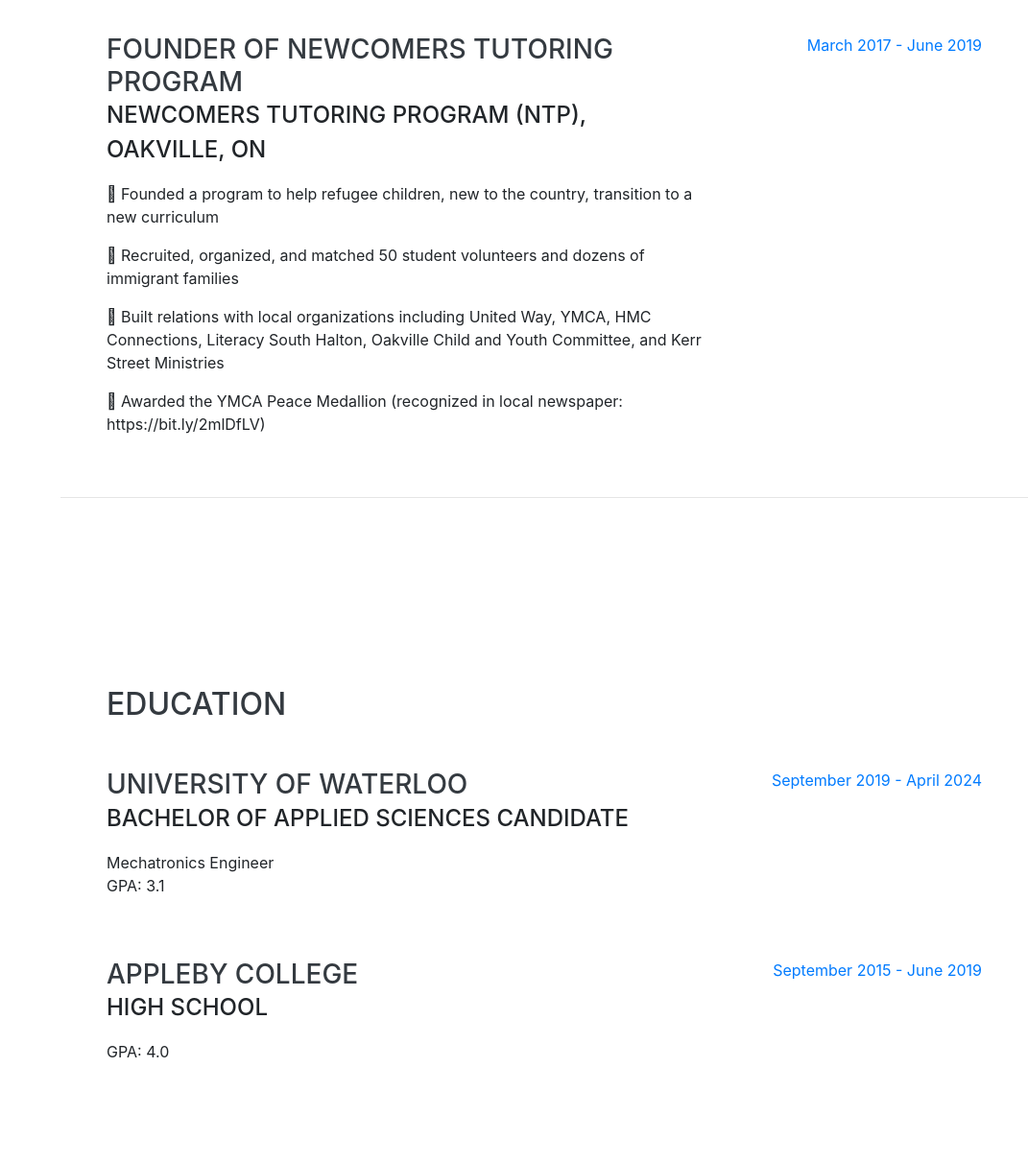
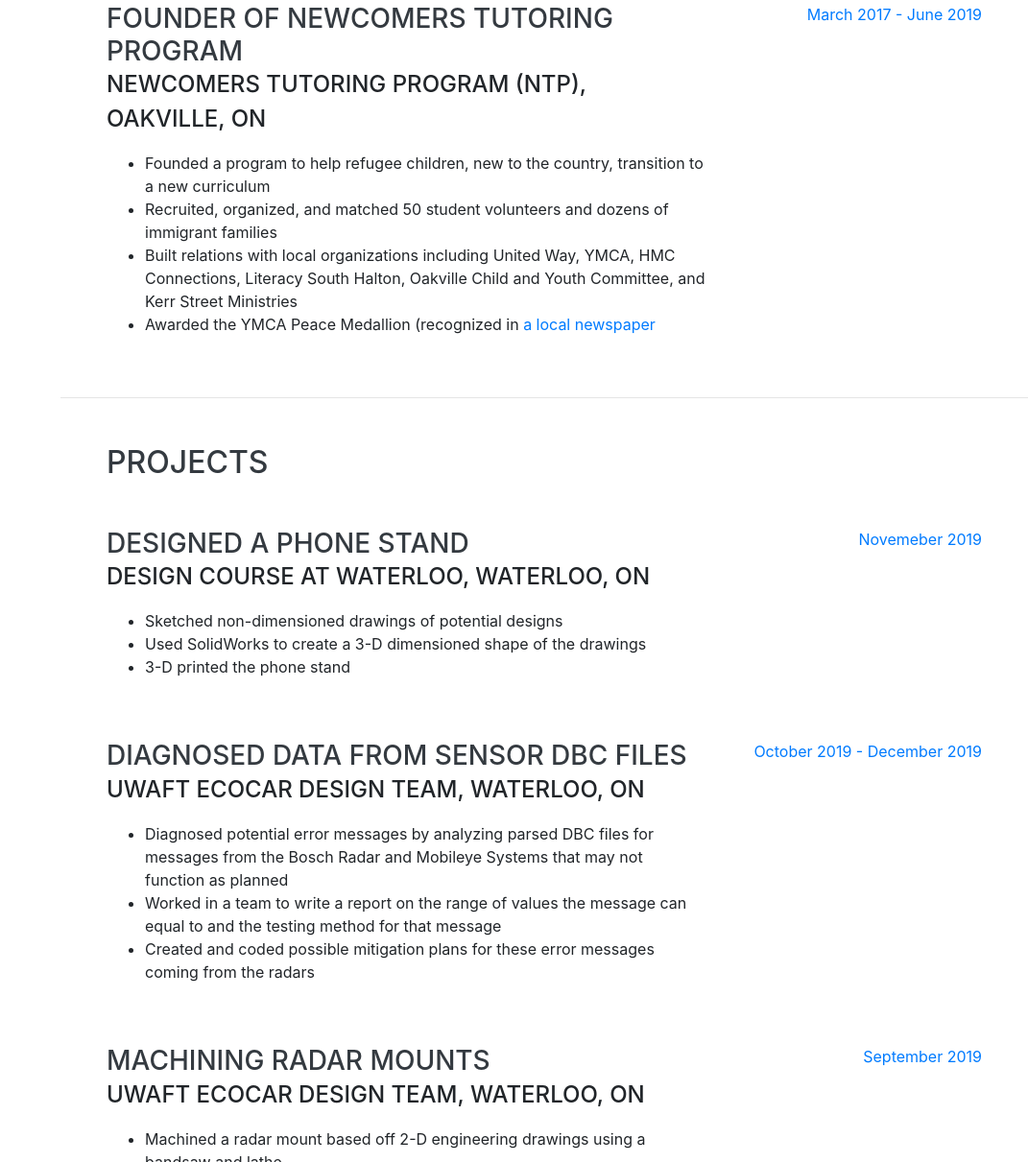
Before and after one commit to zaydalameddine/resume, a website with bundled scripts: page index.html in a window 1280 px wide. Shown: the part 1589-2800 px from the top of the page at 96% size, without its empty margins (209-1280 px from the left). Built offline with nearby package versions, Linux system fonts and the light colour scheme; a web font is replaced by a local one.

Commit message:
Adding Projects

```diff
--- a/index.html
+++ b/index.html
@@ -44,6 +44,9 @@
           <a class="nav-link js-scroll-trigger" href="#experience">Experience</a>
         </li>
         <li class="nav-item">
+          <a class="nav-link js-scroll-trigger" href="#experience">Projects</a>
+        </li>
+        <li class="nav-item">
           <a class="nav-link js-scroll-trigger" href="#education">Education</a>
         </li>
         <li class="nav-item">
@@ -67,7 +70,7 @@
           <span class="text-primary">Alameddine</span>
         </h1>
         <div class="subheading mb-5">2089 Grand Blvd · Oakville, ON · (905) 467-4443
-          <a href="mailto:name@email.com">zayd.alameddine@gmail.com</a>
+          <a href="mailto:name@email.com">zalameddine@edu.uwaterloo.ca</a>
         </div>
         <p class="lead mb-5">Resourceful self-starter with a versatile skill set and experience in programming, mechanical design and machining. Proven ability to organize and manage multiple priorities and achieve quantifiable results through collaboration and teamwork. Strong research and writing skills.</p>
         <div class="social-icons">
@@ -112,9 +115,11 @@
           <div class="resume-content">
             <h3 class="mb-0">Intern - Engineering Division</h3>
             <div class="subheading mb-3">Voestalpine Rotec Summo Corp, Burlington, ON</div>
-            <p>	Quickly adapted to the company environment by understanding protocols</p>
-              <p>	Acquired and applied knowledge of SolidWorks to understand drawings and CAD models that were used to assist local tool makers to assemble the new pretensioner line</p>
-                <p>	Developed relations with local tooling companies to ensure the timely production of parts </p>
+            <ul>
+              <li>Quickly adapted to the company environment by understanding protocols</li>
+                <li>Acquired and applied knowledge of SolidWorks to understand drawings and CAD models that were used to assist local tool makers to assemble the new pretensioner line</li>
+                  <li>Developed relations with local tooling companies to ensure the timely production of parts </li>
+            </ul>
 
           </div>
           <div class="resume-date text-md-right">
@@ -122,20 +127,101 @@
           </div>
         </div>
 
-
-
         <div class="resume-item d-flex flex-column flex-md-row justify-content-between">
           <div class="resume-content">
             <h3 class="mb-0">Founder of Newcomers Tutoring Program</h3>
             <div class="subheading mb-3">Newcomers Tutoring Program (NTP), Oakville, ON</div>
-            <p>	Founded a program to help refugee children, new to the country, transition to a new curriculum</p>
-              <p>	Recruited, organized, and matched 50 student volunteers and dozens of immigrant families</p>
-                <p>	Built relations with local organizations including United Way, YMCA, HMC Connections, Literacy South Halton, Oakville Child and Youth Committee, and Kerr Street Ministries</p>
-                  <p>	Awarded the YMCA Peace Medallion (recognized in local newspaper: https://bit.ly/2mlDfLV)</p>
+            <ul>
+            <li>Founded a program to help refugee children, new to the country, transition to a new curriculum</li>
+              <li>Recruited, organized, and matched 50 student volunteers and dozens of immigrant families</li>
+                <li>Built relations with local organizations including United Way, YMCA, HMC Connections, Literacy South Halton, Oakville Child and Youth Committee, and Kerr Street Ministries</li>
+                  <li>Awarded the YMCA Peace Medallion (recognized in <a href = "//bit.ly/2mlDfLV">a local newspaper</a></li>
+            </ul>
 
           </div>
           <div class="resume-date text-md-right">
             <span class="text-primary">March 2017 - June 2019</span>
+          </div>
+        </div>
+
+      </div>
+
+    </section>
+
+    <hr class="m-0">
+
+    <section class="resume-section p-3 p-lg-5 d-flex justify-content-center" id="projects">
+      <div class="w-100">
+        <h2 class="mb-5">Projects</h2>
+
+        <div class="resume-item d-flex flex-column flex-md-row justify-content-between mb-5">
+          <div class="resume-content">
+            <h3 class="mb-0">Designed a Phone Stand</h3>
+            <div class="subheading mb-3">Design Course at Waterloo, Waterloo, ON</div>
+            <ul>
+              <li>Sketched non-dimensioned drawings of potential designs </li>
+                <li>Used SolidWorks to create a 3-D dimensioned shape of the drawings</li>
+                  <li>3-D printed the phone stand </li>
+            </ul>
+
+          </div>
+          <div class="resume-date text-md-right">
+            <span class="text-primary">Novemeber 2019</span>
+          </div>
+        </div>
+
+        <div class="resume-item d-flex flex-column flex-md-row justify-content-between mb-5">
+          <div class="resume-content">
+            <h3 class="mb-0">Diagnosed Data From Sensor DBC Files</h3>
+            <div class="subheading mb-3">UWAFT EcoCar Design Team, Waterloo, ON</div>
+            <ul>
+              <li>Diagnosed potential error messages by analyzing parsed DBC files
+                for messages from the Bosch Radar and Mobileye Systems that may not function as planned
+                </li>
+                <li>Worked in a team to write a report on the range of values the message
+                  can equal to and the testing method for that message
+                  </li>
+                  <li>Created and coded possible mitigation plans for these error messages
+                    coming from the radars
+                    </li>
+            </ul>
+
+          </div>
+          <div class="resume-date text-md-right">
+            <span class="text-primary">October 2019 - December 2019</span>
+          </div>
+        </div>
+
+
+
+        <div class="resume-item d-flex flex-column flex-md-row justify-content-between mb-5">
+          <div class="resume-content">
+            <h3 class="mb-0">Machining Radar Mounts</h3>
+            <div class="subheading mb-3">UWAFT EcoCar Design Team, Waterloo, ON</div>
+            <ul>
+              <li>Machined a radar mount based off 2-D engineering drawings using a bandsaw and lathe</li>
+                <li>Made precise measurements to ensure proper fabrication of the mount</li>
+            </ul>
+
+          </div>
+          <div class="resume-date text-md-right">
+            <span class="text-primary">September 2019</span>
+          </div>
+        </div>
+
+        <div class="resume-item d-flex flex-column flex-md-row justify-content-between mb-5">
+          <div class="resume-content">
+            <h3 class="mb-0">Report On Automation Within Halton's Auto Manufacturing Industry</h3>
+            <div class="subheading mb-3">UWAFT EcoCar Design Team, Waterloo, ON</div>
+            <ul>
+              <li>Wrote a comprehensive report which included, a Literary Review with information gathered from peer reviewed journals and data analysis of first-hand research collected after internship at Voestalpine</li>
+                <li>Interviewed and surveyed local companies in the auto-manufacturing industry</li>
+                  <li>Click here to look at my report!</li>
+            </ul>
+
+          </div>
+          <div class="resume-date text-md-right">
+            <span class="text-primary">September 2019</span>
           </div>
         </div>
 
```
